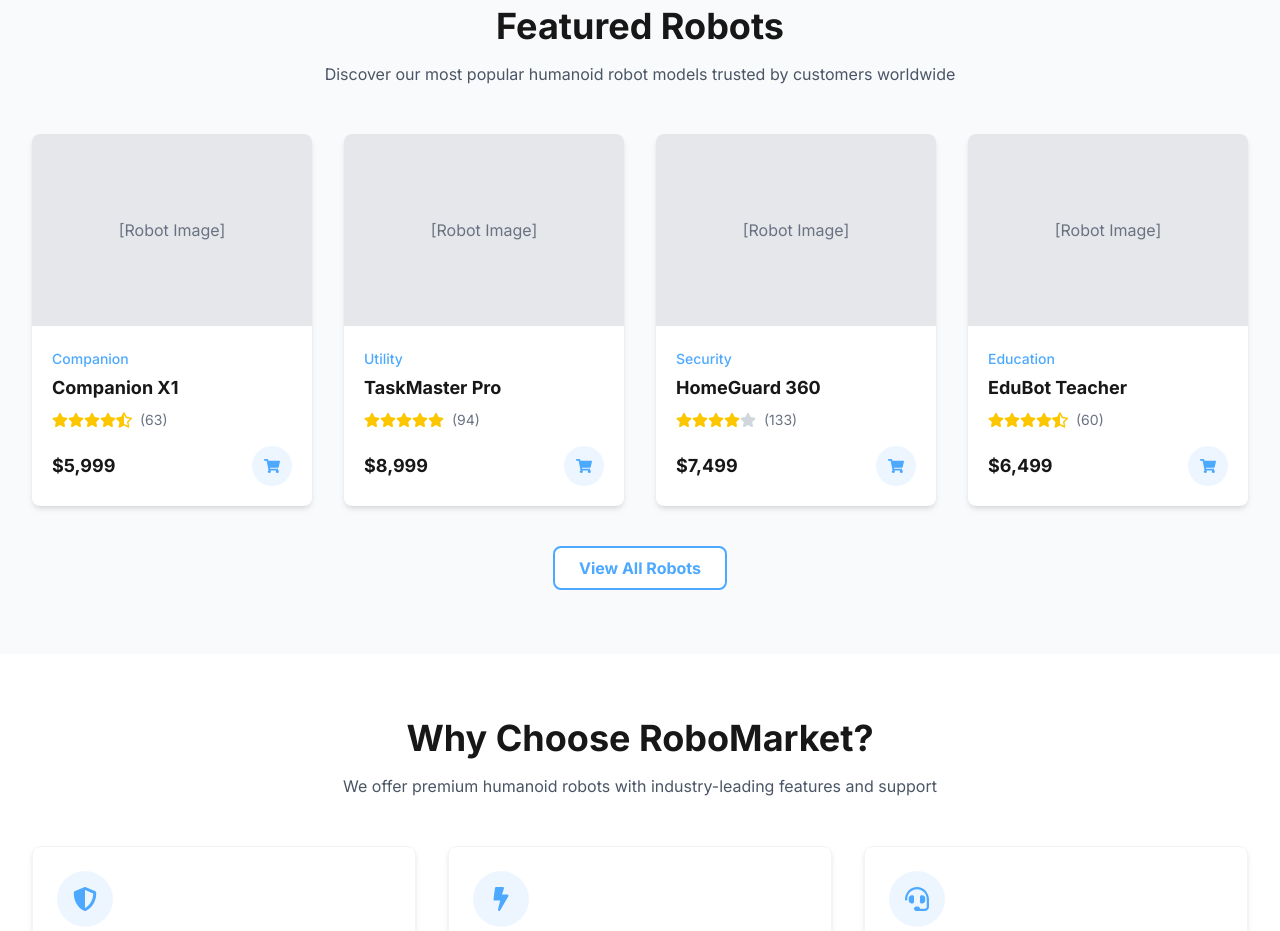
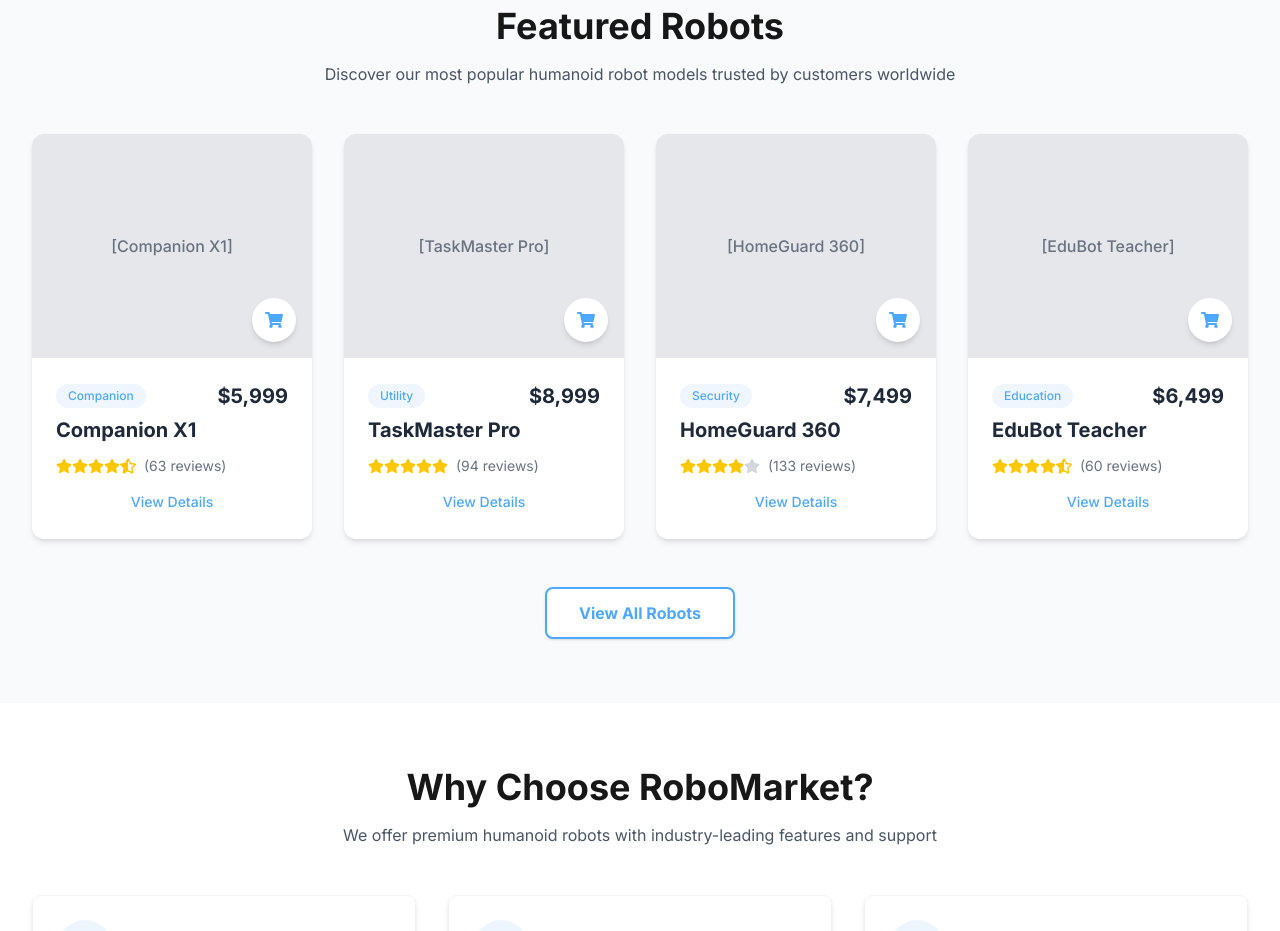
Before and after one commit to alaineid/robomarket-ae, a Next.js app: page / in a window 1280 px wide. Shown: the part 800-1731 px from the top of the page. Built offline with nearby package versions, Linux system fonts and the light colour scheme.

Commit message:
Beautified featured robots cards

```diff
--- a/src/components/FeaturedRobots.tsx
+++ b/src/components/FeaturedRobots.tsx
@@ -76,40 +76,51 @@ export default function FeaturedRobots() {
 
         <div className="grid grid-cols-1 sm:grid-cols-2 lg:grid-cols-4 gap-8">
           {featuredRobots.map(robot => (
-            <div key={robot.id} className="bg-white rounded-lg shadow-md overflow-hidden hover:shadow-lg transition-shadow duration-300">
-              <div className="relative h-48 w-full">
-                {/* Replace with actual robot images */}
-                <div className="absolute inset-0 bg-gray-200 flex items-center justify-center">
-                  <span className="text-gray-500">[Robot Image]</span>
+            <div key={robot.id} className="bg-white rounded-xl shadow-md overflow-hidden hover:shadow-xl transform hover:-translate-y-1 transition-all duration-300">
+              <div className="relative h-56 w-full overflow-hidden group">
+                {/* Placeholder for robot image */}
+                <div className="absolute inset-0 bg-gray-200 flex items-center justify-center transition-transform duration-500 group-hover:scale-110">
+                  <span className="text-gray-500 font-medium">[{robot.name}]</span>
                 </div>
+                <div className="absolute inset-0 bg-gradient-to-t from-black/60 to-transparent opacity-0 group-hover:opacity-100 transition-opacity duration-300"></div>
+                <button className="absolute bottom-4 right-4 w-11 h-11 rounded-full bg-white shadow-md flex items-center justify-center text-[#4DA9FF] hover:bg-[#4DA9FF] hover:text-white transition-all duration-300 cursor-pointer">
+                  <FaShoppingCart size={18} />
+                </button>
               </div>
 
-              <div className="p-5">
-                <span className="text-sm text-[#4DA9FF] font-medium">{robot.category}</span>
-                <h3 className="font-bold text-lg mt-1">{robot.name}</h3>
+              <div className="p-6">
+                <div className="flex justify-between items-start">
+                  <div>
+                    <span className="inline-block px-3 py-1 text-xs font-medium text-[#4DA9FF] bg-blue-50 rounded-full mb-2">{robot.category}</span>
+                    <h3 className="font-bold text-xl text-gray-800 hover:text-[#4DA9FF] transition-colors">{robot.name}</h3>
+                  </div>
+                  <span className="font-bold text-xl text-gray-800">${robot.price.toLocaleString()}</span>
+                </div>
 
-                <div className="flex items-center mt-2">
+                <div className="flex items-center mt-3">
                   <div className="flex">
                     {renderRatingStars(robot.rating)}
                   </div>
-                  <span className="text-gray-500 text-sm ml-2">({Math.floor(Math.random() * 100) + 50})</span>
+                  <span className="text-gray-500 text-sm ml-2">({Math.floor(Math.random() * 100) + 50} reviews)</span>
                 </div>
 
-                <div className="mt-4 flex justify-between items-center">
-                  <span className="font-bold text-lg">${robot.price.toLocaleString()}</span>
-                  <button className="w-10 h-10 rounded-full bg-[#4DA9FF]/10 flex items-center justify-center text-[#4DA9FF] hover:bg-[#4DA9FF] hover:text-white transition-colors duration-200">
-                    <FaShoppingCart />
-                  </button>
+                <div className="mt-4 flex justify-center">
+                  <Link
+                    href={`/robot/${robot.id}`}
+                    className="text-[#4DA9FF] text-sm font-medium hover:text-[#3D99FF] border-b border-transparent hover:border-[#4DA9FF] pb-0.5 transition-all duration-200"
+                  >
+                    View Details
+                  </Link>
                 </div>
               </div>
             </div>
           ))}
         </div>
 
-        <div className="text-center mt-10">
+        <div className="text-center mt-12">
           <Link
             href="/shop"
-            className="inline-block bg-white border-2 border-[#4DA9FF] text-[#4DA9FF] hover:bg-[#4DA9FF] hover:text-white font-bold py-2 px-6 rounded-lg transition-colors duration-200"
+            className="inline-block bg-white border-2 border-[#4DA9FF] text-[#4DA9FF] hover:bg-[#4DA9FF] hover:text-white font-bold py-3 px-8 rounded-lg transition-colors duration-300 shadow-sm hover:shadow-md"
           >
             View All Robots
           </Link>
```
